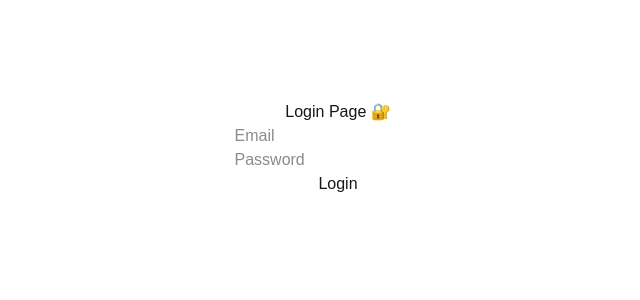
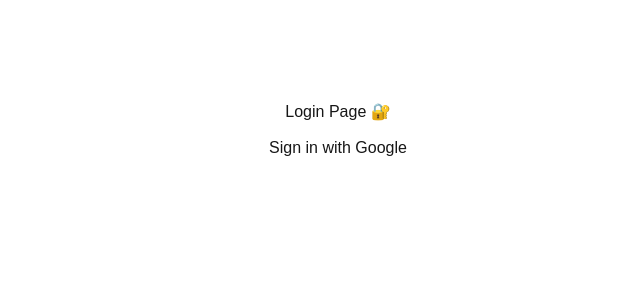
Before and after one commit to gautamsharma2006as-max/youtube-saas, a Next.js app: page /login in a window 1280 px wide. Shown: the top 300 px of the page, without its empty margins (302-942 px from the left). Built offline with nearby package versions, Linux system fonts and the light colour scheme; no server answers.

Commit message:
Add Google login

```diff
--- a/app/login/page.tsx
+++ b/app/login/page.tsx
@@ -1,15 +1,22 @@
+"use client";
+
+import { signIn } from "next-auth/react";
+
 export default function Login() {
   return (
     <div style={{ textAlign: "center", marginTop: "100px" }}>
       <h1>Login Page 🔐</h1>
 
-      <input placeholder="Email" />
-      <br />
-
-      <input type="password" placeholder="Password" />
-      <br />
-
-      <button>Login</button>
+      <button
+        onClick={() => signIn("google", { callbackUrl: "/dashboard" })}
+        style={{
+          padding: "12px 20px",
+          fontSize: "16px",
+          cursor: "pointer",
+        }}
+      >
+        Sign in with Google
+      </button>
     </div>
   );
 }
```
